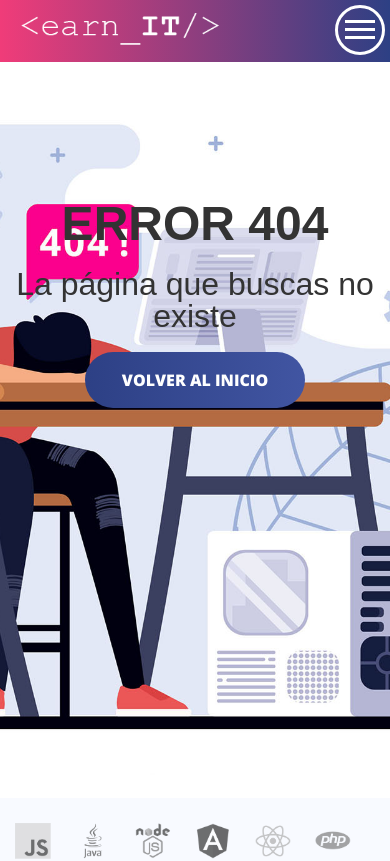
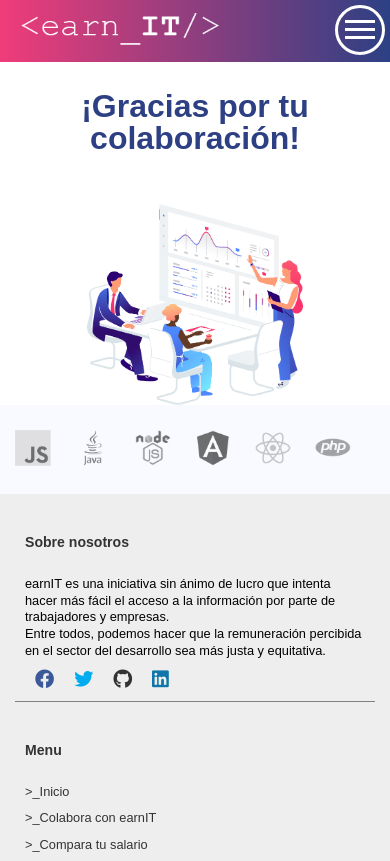
Before and after one commit to JavierMartinGil/Proyecto-earnIT-frontend, an Angular app: page /gracias in a window 390 px wide. Shown: the top 861 px of the page. Built offline with nearby package versions, Linux system fonts and the light colour scheme.

Commit message:
Envio a la bbdd

```diff
--- a/src/app/app-routing.module.ts
+++ b/src/app/app-routing.module.ts
@@ -4,6 +4,7 @@ import { IndexComponent } from './index/index.component';
 import { ColaboraComponent } from './colabora/colabora.component';
 import { ComparaComponent } from './compara/compara.component';
 import { Error404Component } from './error404/error404.component';
+import { GraciasComponent } from './gracias/gracias.component'
 
 
 
@@ -13,6 +14,7 @@ const routes: Routes = [
   { path: '', component: IndexComponent },
   { path: 'colabora', component: ColaboraComponent },
   { path: 'compara', component: ComparaComponent },
+  { path: 'gracias', component: GraciasComponent },
   { path: '**', component: Error404Component }
 ];
 
--- a/src/app/app.module.ts
+++ b/src/app/app.module.ts
@@ -1,6 +1,7 @@
 import { BrowserModule } from '@angular/platform-browser';
 import { NgModule } from '@angular/core';
 import { FormsModule, ReactiveFormsModule } from '@angular/forms';
+import { HttpClientModule } from '@angular/common/http'
 
 import { AppRoutingModule } from './app-routing.module';
 import { AppComponent } from './app.component';
@@ -17,6 +18,7 @@ import { FormcompComponent } from './formcomp/formcomp.component';
 import { TablaresultadosComponent } from './tablaresultados/tablaresultados.component';
 import { FormcolComponent } from './formcol/formcol.component';
 import { Error404Component } from './error404/error404.component';
+import { GraciasComponent } from './gracias/gracias.component';
 
 
 @NgModule({
@@ -35,13 +37,15 @@ import { Error404Component } from './error404/error404.component';
     TablaresultadosComponent,
     FormcolComponent,
     Error404Component,
+    GraciasComponent,
 
   ],
   imports: [
     BrowserModule,
     AppRoutingModule,
     FormsModule,
-    ReactiveFormsModule
+    ReactiveFormsModule,
+    HttpClientModule
   ],
   providers: [],
   bootstrap: [AppComponent]
--- /dev/null
+++ b/src/app/colabora.service.ts
@@ -0,0 +1,17 @@
+import { Injectable } from '@angular/core';
+import { HttpClient } from '@angular/common/http';
+
+@Injectable({
+  providedIn: 'root'
+})
+export class ColaboraService {
+
+  baseUrl: string;
+  constructor(private http: HttpClient) {
+    this.baseUrl = "http://localhost:3000/colabora"
+  }
+
+  nuevo(values) {
+    return this.http.post(`${this.baseUrl}/nuevo`, values).toPromise();
+  }
+}
--- a/src/app/formcol/formcol.component.html
+++ b/src/app/formcol/formcol.component.html
@@ -3,13 +3,13 @@
         <form novalidate [formGroup]="formulario_colabora" (ngSubmit)="onSubmit()" method="POST">
             <div class="formcol">
                 <label for=""><i class="fas fa-list"></i> Selecciona una profesión</label>
-                <select formControlName="profesion">
+                <select formControlName="cargo">
                     <option value="" disabled>Ej. Full-stack</option>
                     <option value="fullstack">Fullstack</option>
                     <option value="frontend">Front-end</option>
                     <option value="backend">Back-end</option>
                 </select>
-                <p class="error" *ngIf="formulario_colabora.controls['profesion'].errors?.required && formulario_colabora.controls['profesion'].touched">
+                <p class="error" *ngIf="formulario_colabora.controls['cargo'].errors?.required && formulario_colabora.controls['cargo'].touched">
                     ⚠ El campo profesión es requerido ⚠
                 </p>
 
@@ -29,7 +29,7 @@
             </div>
             <div class="formcol">
                 <label for=""><i class="far fa-file-code"></i> Selecciona las tecnologías con las que trabajas</label>
-                <select formControlName="tecnologias">
+                <select formControlName="tecnologia">
                     <option value="" disabled>Ej. JavaScript</option>
                     <option value="javascript">JavaScript</option>
                     <option value="angular">Angular</option>
@@ -40,13 +40,13 @@
                     <option value="java">Java</option>
                     <option value="net">.Net</option>
                 </select>
-                <p class="error" *ngIf="formulario_colabora.controls['tecnologias'].errors?.required && formulario_colabora.controls['tecnologias'].touched">
+                <p class="error" *ngIf="formulario_colabora.controls['tecnologia'].errors?.required && formulario_colabora.controls['tecnologia'].touched">
                     ⚠ El campo tecnologías es requerido ⚠
                 </p>
                 <label for=""><i class="far fa-money-bill-alt"></i> Selecciona tu sueldo bruto anual</label>
-                <input type="number" formControlName="sueldo" min="12000" max="60000" placeholder="Ej. 20000">
+                <input type="number" formControlName="bruto" min="12000" max="60000" placeholder="Ej. 20000">
             </div>
-            <p class="error" *ngIf="formulario_colabora.controls['sueldo'].errors?.required && formulario_colabora.controls['sueldo'].touched">
+            <p class="error" *ngIf="formulario_colabora.controls['bruto'].errors?.required && formulario_colabora.controls['bruto'].touched">
                 ⚠ El campo sueldo es requerido ⚠
             </p>
             <div class="formcol">
@@ -56,7 +56,7 @@
                     <option value="consultora">Consultora</option>
                     <option value="startup">Start-up</option>
                     <option value="agencia">Agencia</option>
-                    <option value="otro">Otro</option>
+                    <option value="otros">Otro</option>
                 </select>
                 <p class="error" *ngIf="formulario_colabora.controls['sector'].errors?.required && formulario_colabora.controls['sector'].touched">
                     ⚠ El campo sector es requerido ⚠
@@ -66,9 +66,3 @@
         </form>
     </div>
 </div>
-<div class="imagen_gracias">
-    <div class="container">
-        <h3>¡Gracias por tu colaboración!</h3>
-        <img src="../../assets/img/earnit_colabora.png" alt="Gracias por colaborar con earnIT">
-    </div>
-</div>
--- a/src/app/formcol/formcol.component.ts
+++ b/src/app/formcol/formcol.component.ts
@@ -1,5 +1,7 @@
 import { Component, OnInit } from '@angular/core';
 import { FormGroup, FormControl, Validators } from '@angular/forms';
+import { ColaboraService } from '../colabora.service'
+import { Router } from '@angular/router';
 
 
 @Component({
@@ -11,21 +13,21 @@ export class FormcolComponent implements OnInit {
 
   formulario_colabora: FormGroup;
 
-  constructor() {
+  constructor(private colaboraService: ColaboraService, private router: Router) {
     this.formulario_colabora = new FormGroup({
-      profesion: new FormControl('', [
+      cargo: new FormControl('', [
         Validators.required
       ]),
       experiencia: new FormControl('', [
         Validators.required
       ]),
-      tecnologias: new FormControl('', [
+      tecnologia: new FormControl('', [
         Validators.required
       ]),
       sector: new FormControl('', [
         Validators.required
       ]),
-      sueldo: new FormControl('', [
+      bruto: new FormControl('', [
         Validators.required
       ]),
     });
@@ -33,6 +35,16 @@ export class FormcolComponent implements OnInit {
 
   onSubmit() {
     console.log(this.formulario_colabora.value);
+    this.colaboraService.nuevo(this.formulario_colabora.value)
+      .then(response => {
+        console.log(response);
+        if (response) {
+          this.router.navigate(['/gracias'])
+        }
+      })
+      .catch(err => {
+        alert('Error en el registro. Inténtalo más tarde.');
+      })
 
   }
 
--- /dev/null
+++ b/src/app/gracias/gracias.component.css
@@ -0,0 +1,31 @@
+.imagen_gracias{
+    margin-top:40px
+}
+
+.imagen_gracias img{
+    width: 60%;
+    margin: 0 auto;
+    display: block;
+}
+
+.imagen_gracias h3{
+    font-size: 4em;
+    text-align: center;
+    padding: 50px 0;
+    font-weight: 800;
+    color: #2d4084;
+}
+
+
+
+@media (max-width: 900px){
+
+.imagen_gracias h3{
+    font-size: 2em;
+}
+
+.banner_col {
+    margin-top: 50px;
+}
+
+}
--- /dev/null
+++ b/src/app/gracias/gracias.component.html
@@ -0,0 +1,7 @@
+<app-menu></app-menu>
+<div class="imagen_gracias">
+    <div class="container">
+        <h3>¡Gracias por tu colaboración!</h3>
+        <img src="../../assets/img/earnit_colabora.png" alt="Gracias por colaborar con earnIT">
+    </div>
+</div>
--- /dev/null
+++ b/src/app/gracias/gracias.component.ts
@@ -0,0 +1,15 @@
+import { Component, OnInit } from '@angular/core';
+
+@Component({
+  selector: 'app-gracias',
+  templateUrl: './gracias.component.html',
+  styleUrls: ['./gracias.component.css']
+})
+export class GraciasComponent implements OnInit {
+
+  constructor() { }
+
+  ngOnInit() {
+  }
+
+}
```
